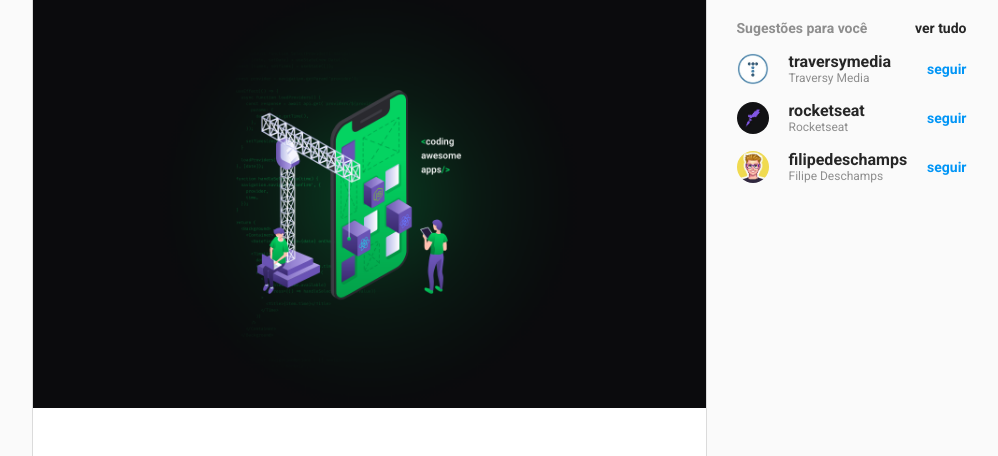
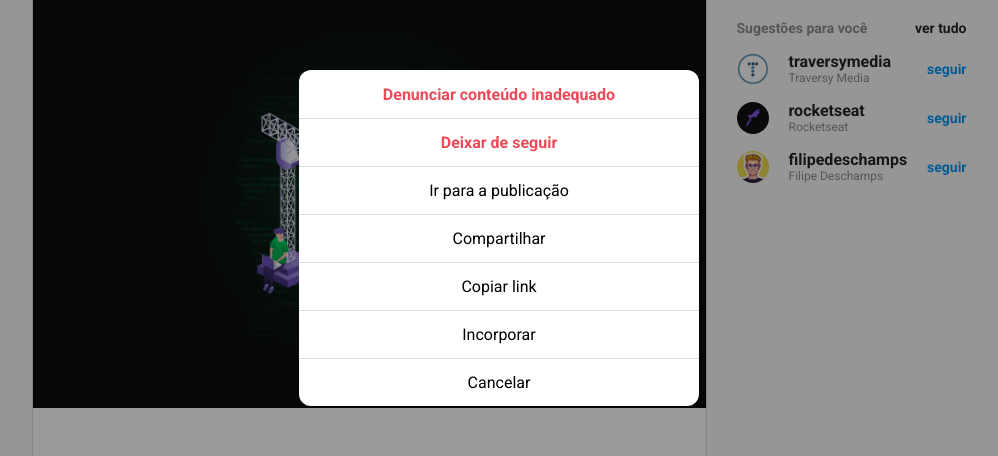
Before and after one commit to kariofreire/instagram-web-clone, a Vue app: page / in a window 1280 px wide. Both pictures are taken after a click on the button 813 px from the left and 117 px from the top of the page. Shown: the part 162-618 px from the top of the page, without its empty margins (141-1139 px from the left). Built offline with nearby package versions, Linux system fonts and the light colour scheme; some icons are missing.

Commit message:
feat: modal component

```diff
--- a/src/components/Feed/Post/index.vue
+++ b/src/components/Feed/Post/index.vue
@@ -6,7 +6,7 @@
         :username="post.username"
         :small="true"
       />
-      <button class="post__menu">
+      <button @click="$emit('show-modal')" class="post__menu">
         <more-horizontal-icon size="22"></more-horizontal-icon>
       </button>
     </div>
--- a/src/components/Feed/index.vue
+++ b/src/components/Feed/index.vue
@@ -1,21 +1,30 @@
 <template>
   <div class="feed">
     <ul class="feed_posts">
-      <post v-for="(post, index) in posts" :key="index" :post="post" />
+      <post
+        @show-modal="toggleModal"
+        v-for="(post, index) in posts"
+        :key="index"
+        :post="post"
+      />
     </ul>
+    <modal @close-modal="toggleModal" v-show="show" />
   </div>
 </template>
 
 <script>
 import Post from './Post';
+import Modal from '@/components/Modal';
 
 export default {
   name: 'feed',
   components: {
-    Post
+    Post,
+    Modal
   },
   data() {
     return {
+      show: false,
       posts: [
         {
           username: 'rocketseat',
@@ -64,6 +73,11 @@ export default {
         }
       ]
     };
+  },
+  methods: {
+    toggleModal() {
+      this.show = !this.show;
+    }
   }
 };
 </script>
--- /dev/null
+++ b/src/components/Modal/index.vue
@@ -0,0 +1,74 @@
+<template>
+  <div @click="close" class="modal__container">
+    <div class="modal">
+      <button class="danger">Denunciar conteúdo inadequado</button>
+      <button class="danger">Deixar de seguir</button>
+      <button>Ir para a publicação</button>
+      <button>Compartilhar</button>
+      <button>Copiar link</button>
+      <button>Incorporar</button>
+      <button @click="$emit('close-modal')">Cancelar</button>
+    </div>
+  </div>
+</template>
+
+<script>
+export default {
+  name: 'modal',
+  methods: {
+    close(e) {
+      const className = e.target.className;
+      if (className === 'modal__container') {
+        this.$emit('close-modal');
+      }
+    }
+  }
+};
+</script>
+
+<style lang="scss" scoped>
+.modal {
+  background: #fff;
+  width: 40rem;
+  border-radius: 1.2rem;
+
+  display: flex;
+  flex-direction: column;
+  overflow: hidden;
+
+  button {
+    background-color: transparent;
+    border: 0;
+    outline: 0;
+    min-height: 4.8rem;
+    padding: 0.4rem 0.8rem;
+    cursor: pointer;
+
+    &:hover {
+      background-color: var(--color-background);
+    }
+
+    &.danger {
+      color: #ed4956;
+      font-weight: bold;
+    }
+
+    &:not(:first-child) {
+      border-top: 1px solid var(--color-light);
+    }
+  }
+
+  &__container {
+    position: fixed;
+    top: 0;
+    left: 0;
+    width: 100%;
+    height: 100%;
+    z-index: 20;
+    background-color: rgba(0, 0, 0, 0.4);
+    display: flex;
+    align-items: center;
+    justify-content: center;
+  }
+}
+</style>
```
